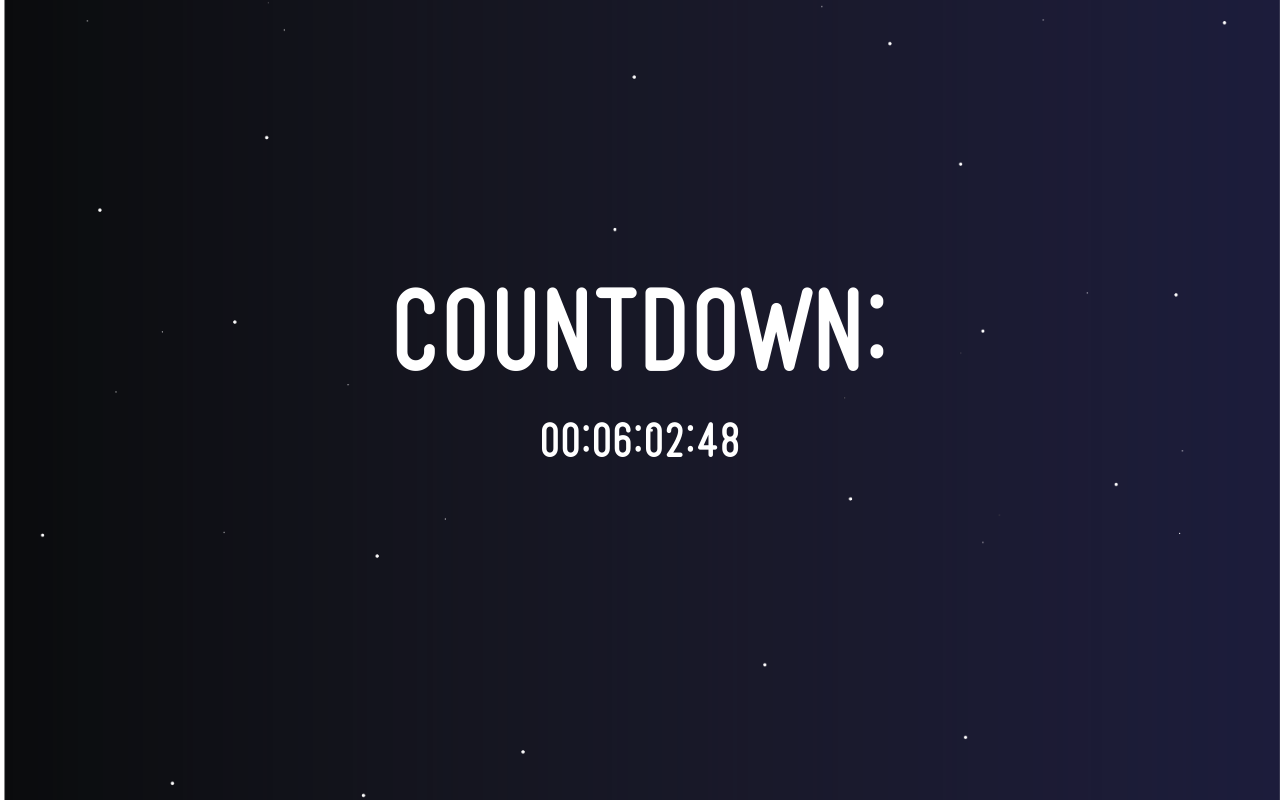
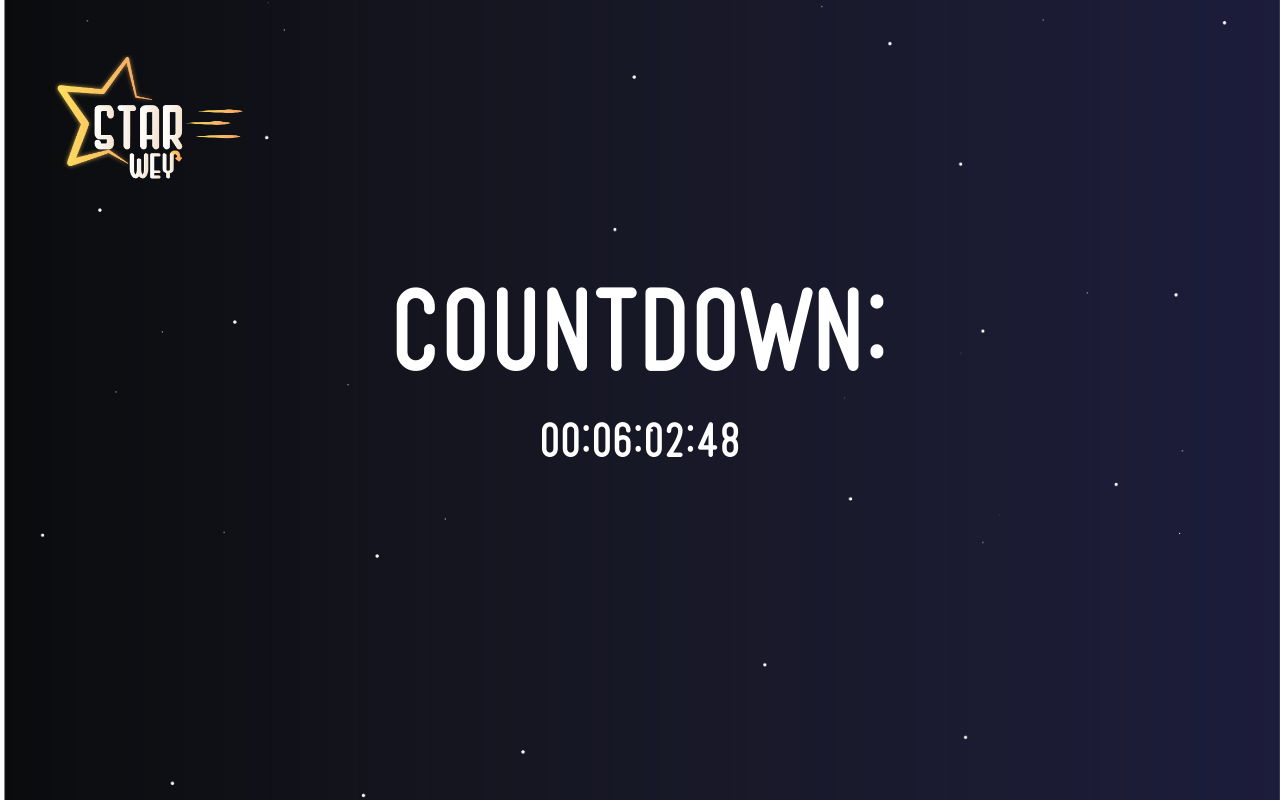
Before and after one commit to Slavlned/starwey, a plain HTML site: page countdown.html in a window 1280 px wide. Drawn offline with nearby package versions, Linux system fonts and the light colour scheme; files whose address does not match are found by name.

Commit message:
Update countdown.html

```diff
--- a/countdown.html
+++ b/countdown.html
@@ -17,6 +17,7 @@
 
 
 <body>
+    <img class="logo" width="200" src="images/logo.png">
     <div class="title">
         countdown:
     </div>
```
